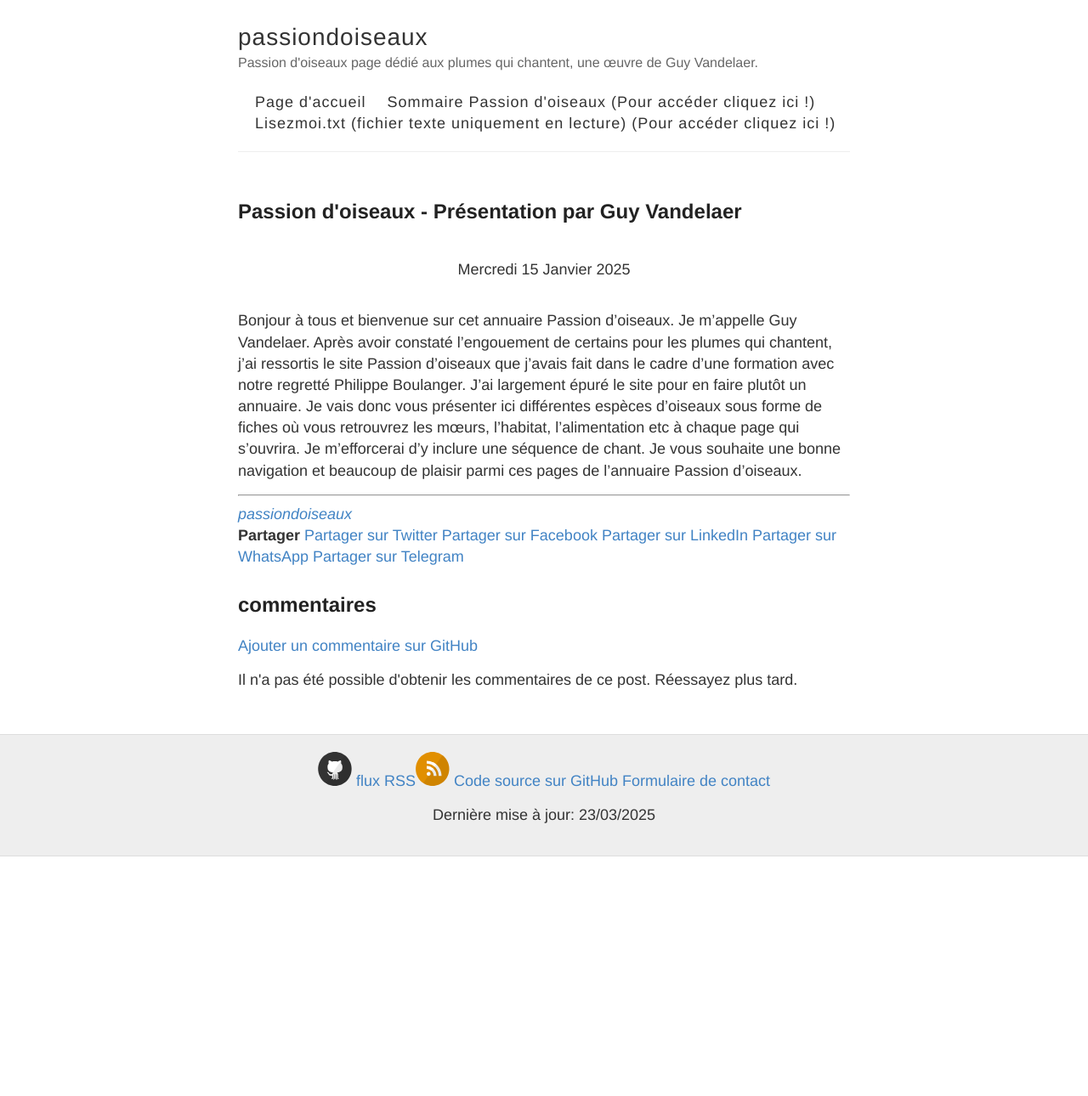
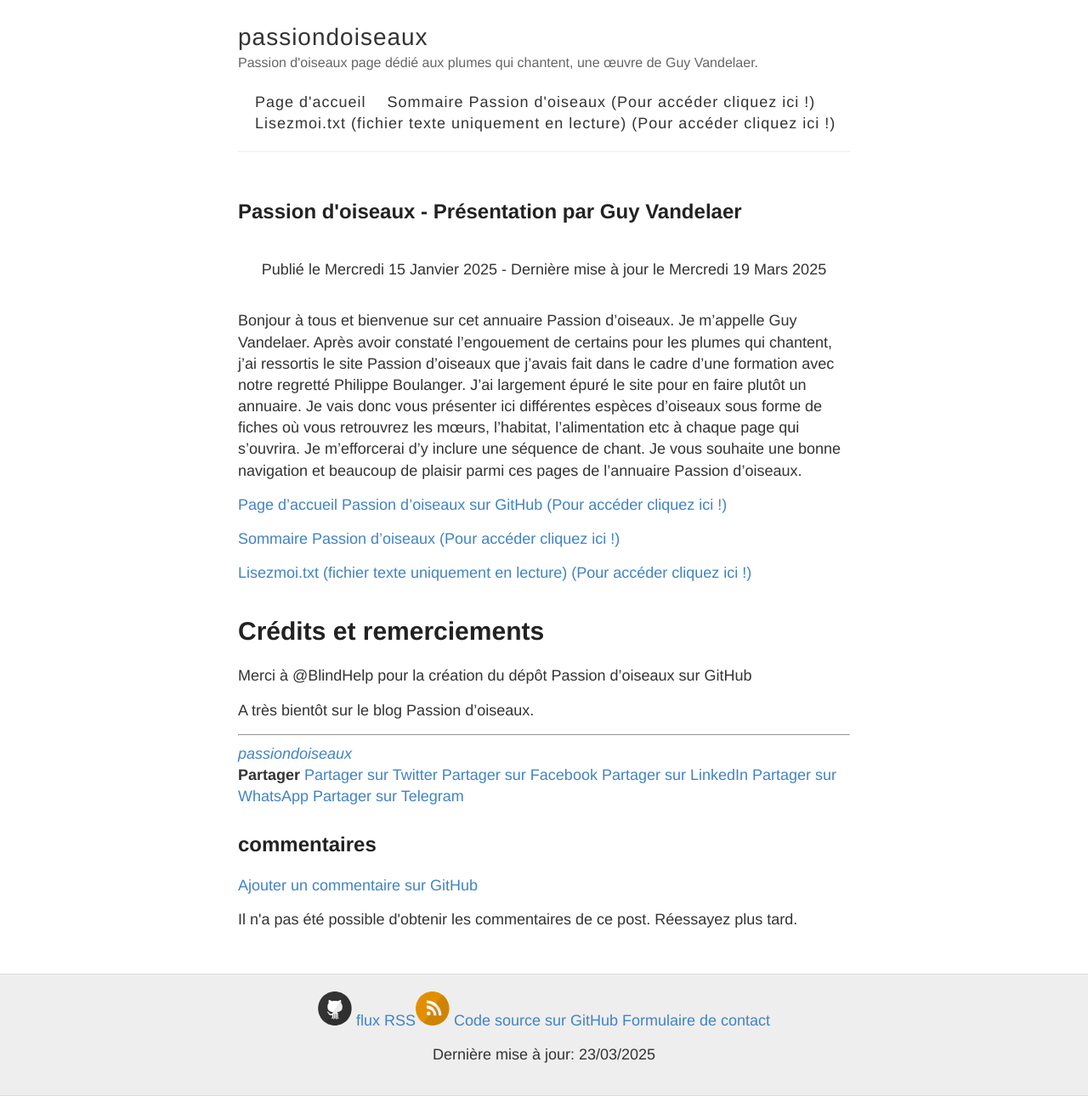
Before and after one commit to BlindHelp/passiondoiseaux, a Jekyll site: the page built from _posts/2025-01-15-Passion-Oiseaux.md, in a window 1280 px wide. Shown: the whole page at 85% size. Built offline with Jekyll 4.4.1, drawn with Linux system fonts in a browser that asks for light colours; comment, search, counter and statistics services are not loaded; before the commit the page ends 1008 px from its top, so only the background shows below that.

Commit message:
Updated one post

```diff
--- a/_posts/2025-01-15-Passion-Oiseaux.md
+++ b/_posts/2025-01-15-Passion-Oiseaux.md
@@ -6,8 +6,20 @@ author: passiondoiseaux
 commentsId: 1
 ---
 
-<footer>Mercredi 15 Janvier 2025</footer>
+<footer>Publié le Mercredi 15 Janvier 2025 - Dernière mise à jour le Mercredi 19 Mars 2025</footer>
 
 Bonjour à tous et bienvenue sur cet annuaire Passion d'oiseaux. Je m'appelle Guy Vandelaer. Après avoir constaté l'engouement de certains pour les plumes qui chantent, j'ai ressortis le site Passion d'oiseaux que j'avais fait dans le cadre d'une formation avec notre regretté Philippe Boulanger. J'ai largement épuré le site pour en faire plutôt un annuaire. Je vais donc vous présenter ici différentes espèces d'oiseaux sous forme de fiches où vous retrouvrez les mœurs, l'habitat, l'alimentation etc à chaque page qui s'ouvrira. Je m'efforcerai d'y inclure une séquence de chant. Je vous souhaite une bonne navigation et beaucoup de plaisir parmi ces pages de l'annuaire Passion d'oiseaux.
 
+[Page d'accueil Passion d'oiseaux sur GitHub (Pour accéder cliquez ici !)](https://blindhelp.github.io/passiondoiseaux/)
+
+[Sommaire Passion d'oiseaux (Pour accéder cliquez ici !)](https://blindhelp.github.io/passiondoiseaux/passion-oiseaux/index.html)
+
+[Lisezmoi.txt (fichier texte uniquement en lecture) (Pour accéder cliquez ici !)](https://blindhelp.github.io/passiondoiseaux/Lisezmoi.txt)
+
+# Crédits et remerciements
+
+Merci à @BlindHelp pour la création du dépôt Passion d'oiseaux sur GitHub
+
+A très bientôt sur le blog Passion d'oiseaux.
+
 ---
```
